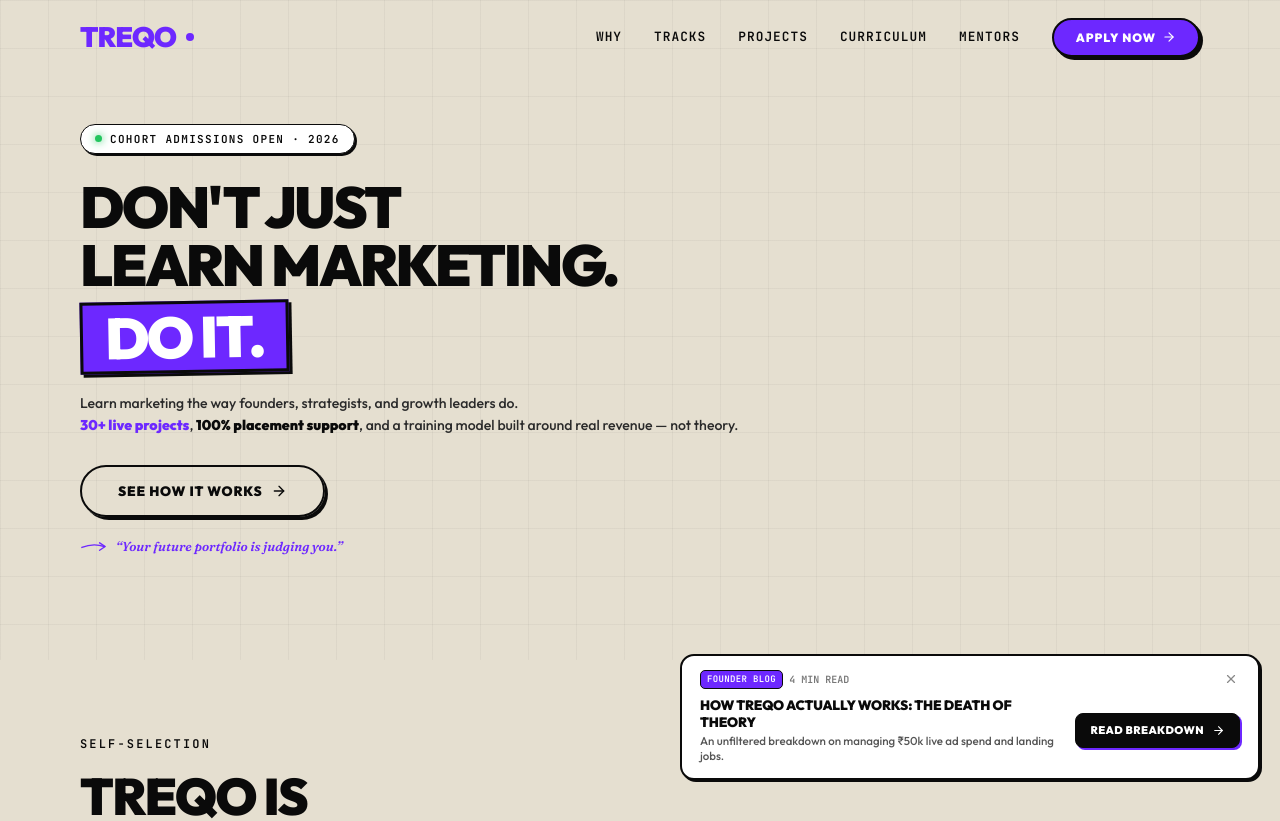
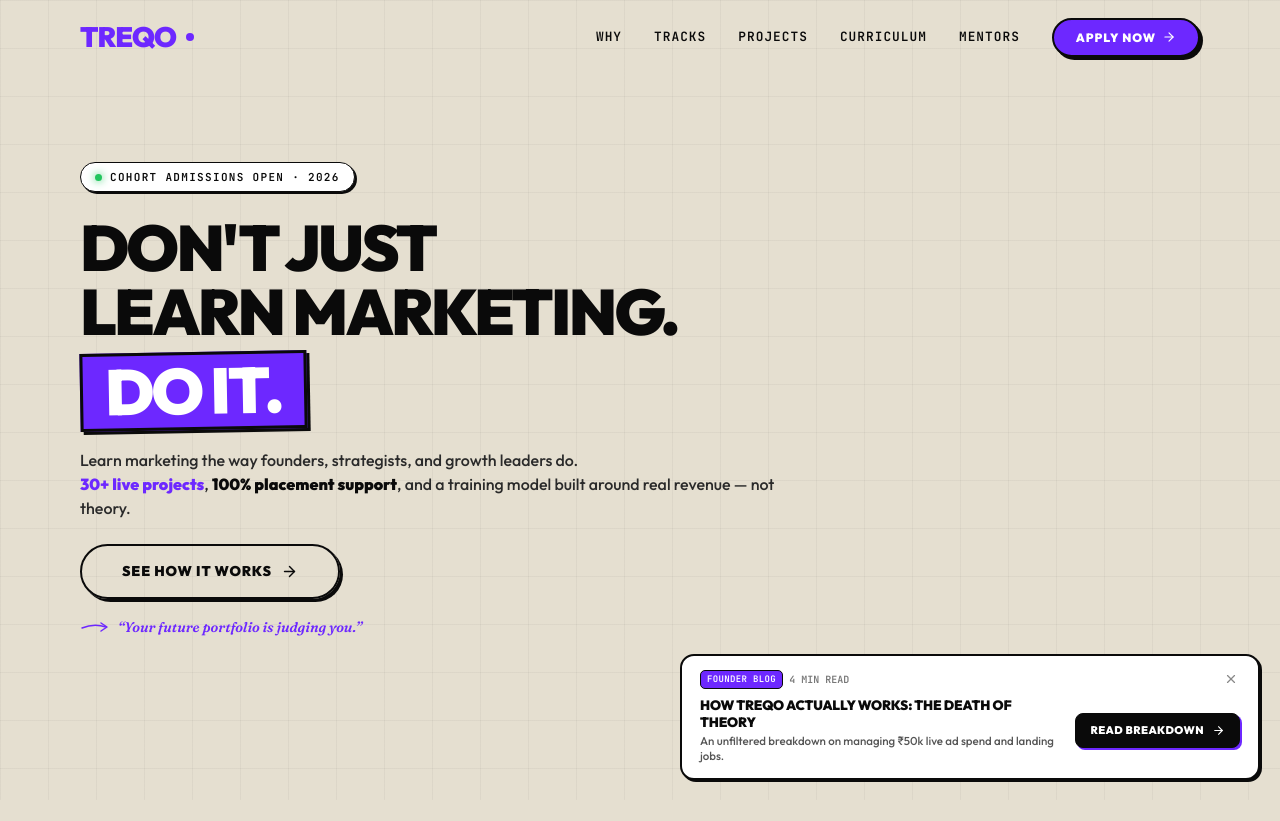
Before and after one commit to manoj-varma-p/Another-Treqo, a Next.js app: page / in a window 1280 px wide. Shown: the top 821 px of the page. Built offline with nearby package versions, Linux system fonts and the light colour scheme.

Commit message:
style: hero section set to 100vh with larger, single-viewport-fit content

```diff
--- a/components/HeroSection.jsx
+++ b/components/HeroSection.jsx
@@ -34,10 +34,11 @@
         style={{
           background: '#E5DFD0',
           color: '#0A0A0A',
-          padding: '120px 80px 100px',
+          padding: '0 80px',
           position: 'relative',
           overflow: 'hidden',
-          minHeight: '660px',
+          height: '100vh',
+          maxHeight: '100vh',
           display: 'flex',
           alignItems: 'center',
         }}
@@ -107,12 +108,12 @@
             <h1
               style={{
                 fontFamily: "var(--ff-display, 'Outfit', sans-serif)",
-                fontSize: 'clamp(2.4rem, 4.5vw, 4.2rem)',
+                fontSize: 'clamp(2.8rem, 5vw, 4.8rem)',
                 fontWeight: 900,
                 color: '#0A0A0A',
                 lineHeight: 1.0,
                 letterSpacing: '-0.04em',
-                margin: '0 0 20px',
+                margin: '0 0 18px',
                 textTransform: 'uppercase',
               }}
             >
@@ -137,11 +138,11 @@
             {/* Subtitle */}
             <p
               style={{
-                fontSize: 'clamp(14px, 1.1vw, 17px)',
+                fontSize: 'clamp(15px, 1.25vw, 18px)',
                 color: '#2A2A2A',
-                lineHeight: 1.55,
-                maxWidth: '680px',
-                margin: '0 0 28px',
+                lineHeight: 1.5,
+                maxWidth: '700px',
+                margin: '0 0 24px',
                 fontWeight: 500,
               }}
             >
@@ -160,33 +161,33 @@
                     color: '#0A0A0A',
                     border: '2px solid #0A0A0A',
                     borderRadius: '999px',
-                    padding: '14px 36px',
+                    padding: '15px 40px',
                     fontWeight: 900,
-                    fontSize: '13.5px',
+                    fontSize: '14px',
                     letterSpacing: '0.06em',
                     textTransform: 'uppercase',
                     display: 'inline-flex',
                     alignItems: 'center',
-                    gap: 8,
+                    gap: 9,
                     boxShadow: '3px 3px 0px #0A0A0A',
                     cursor: 'pointer',
                   }}
                 >
                   <span>See How It Works</span>
-                  <ArrowRight size={16} />
+                  <ArrowRight size={17} />
                 </motion.div>
               </Link>
             </div>
 
             {/* Handwritten Note Annotation */}
-            <div style={{ display: 'flex', alignItems: 'center', gap: 8, marginTop: 20 }}>
-              <DoodleArrow direction="right" color="#6D28FF" size={28} />
+            <div style={{ display: 'flex', alignItems: 'center', gap: 8, marginTop: 18 }}>
+              <DoodleArrow direction="right" color="#6D28FF" size={30} />
               <span
                 style={{
                   fontFamily: "'Fraunces', Georgia, serif",
                   fontStyle: 'italic',
                   fontWeight: 600,
-                  fontSize: '13px',
+                  fontSize: '14px',
                   color: '#6D28FF',
                 }}
               >
```
